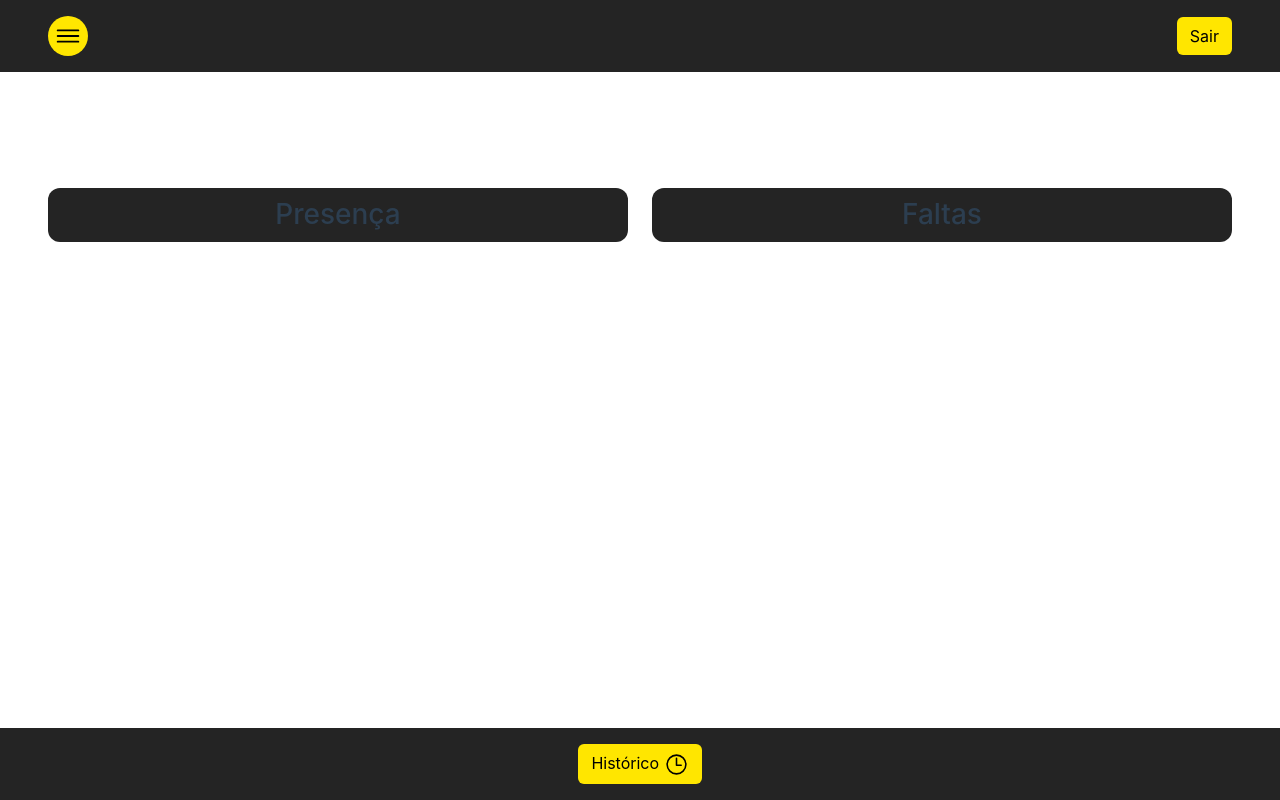
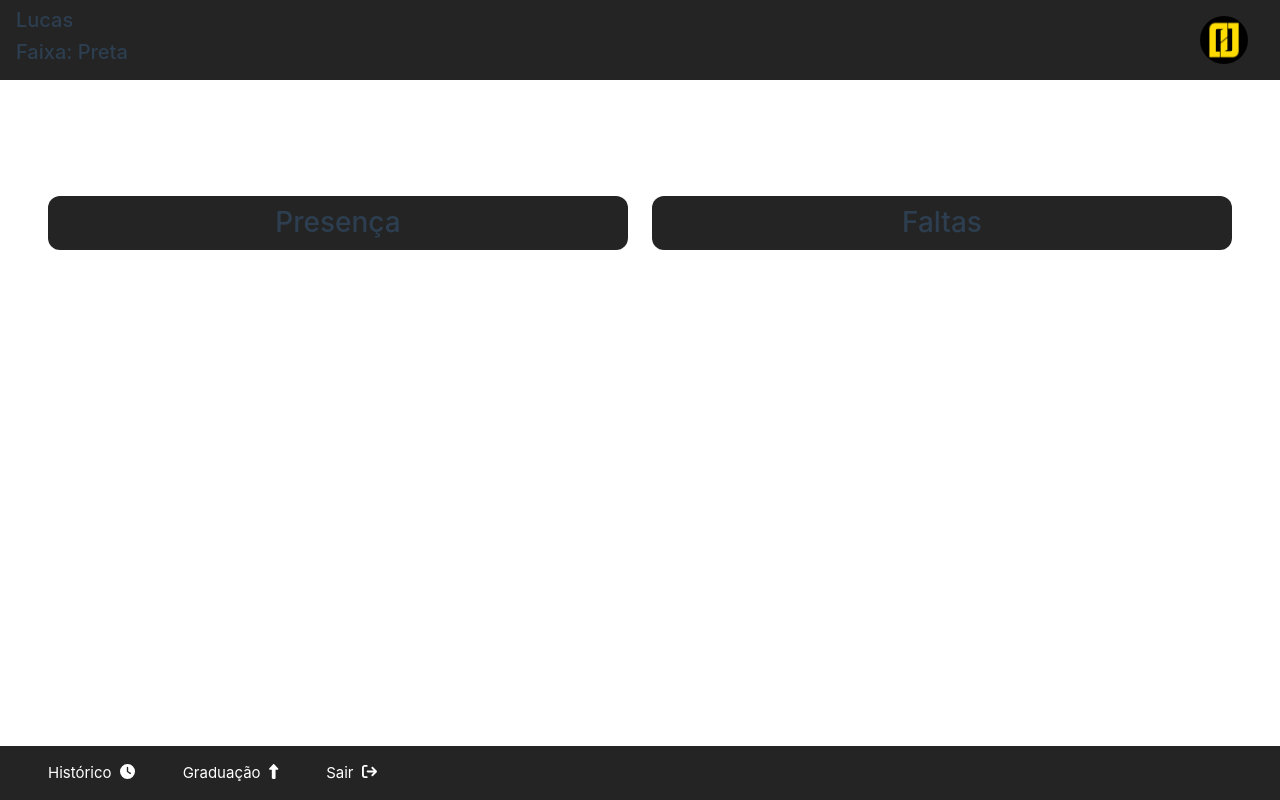
Before and after one commit to LucasAlmeida-jpg/presence-gym, a Vue app: page /user in a window 1280 px wide. Built offline with nearby package versions, Linux system fonts and the light colour scheme; no server answers.

Commit message:
some components and fontawsome

```diff
--- a/src/assets/base.css
+++ b/src/assets/base.css
@@ -139,3 +139,16 @@ footer {
   border-radius: 50%;
   width: 40px;
 }
+
+.thumb-user {
+  width: 48px;
+  height: 48px;
+  border-radius: 50%;
+  display: inline-block;
+  object-fit: cover;
+}
+
+.link{
+  text-decoration: none;
+  color: white !important;
+}
--- /dev/null
+++ b/src/components/Footer.vue
@@ -0,0 +1,16 @@
+<template>
+    <footer class="d-flex py-3 px-4">
+            <div class="ps-4">
+                <a class="link">Histórico <span class="ps-1"><FontAwesomeIcon icon="clock" /></span></a>
+            </div>
+            <div class="ps-5">
+                <a class="link">Graduação <span class="ps-1"><FontAwesomeIcon icon="up-long" /></span></a>
+            </div>
+            <div class="ps-5">
+                <a class="link" @click="logOut()">Sair <span class="ps-1"><FontAwesomeIcon icon="arrow-right-from-bracket" /></span></a>
+            </div>
+        </footer>
+</template>
+<script setup>
+    import { FontAwesomeIcon } from '@fortawesome/vue-fontawesome'
+</script>
--- /dev/null
+++ b/src/components/UserBar.vue
@@ -0,0 +1,11 @@
+<template>
+    <div class="d-flex align-items-center justify-content-between">
+                <div>
+                    <h5>Lucas</h5>
+                    <h5>Faixa: Preta</h5>
+                </div>
+            </div>
+            <div class="me-3">
+                <img class="thumb-user" src="/images/almeida_mini.png" alt="">
+            </div>
+</template>
--- a/src/main.js
+++ b/src/main.js
@@ -11,9 +11,10 @@ axios.defaults.baseURL = 'http://127.0.0.1:8000'
 
 import { library } from '@fortawesome/fontawesome-svg-core'
 import { fas } from '@fortawesome/free-solid-svg-icons'
+import { faClock} from '@fortawesome/free-regular-svg-icons'
 import {faFontAwesome } from '@fortawesome/free-brands-svg-icons'
 
-library.add(fas, faFontAwesome)
+library.add(fas, faClock, faFontAwesome)
 
 const app = createApp(App || HomeView);
 
--- a/src/views/ProfessorView.vue
+++ b/src/views/ProfessorView.vue
@@ -1,19 +1,6 @@
 <template>
     <nav class="px-5 py-3 d-flex align-items-center justify-content-between">
-        <div class="d-flex align-items-center justify-content-between">
-
-            <div class="people" type="button" data-bs-toggle="offcanvas" data-bs-target="#offcanvasWithBothOptions">
-                <img src="../assets/menu.svg" alt="">
-            </div>
-            <!-- <div>
-                <h5>Nome: Lucas</h5>
-            <h5>Faixa: Preta</h5>
-            <h5>Turno: Matutino</h5>
-            </div> -->
-        </div>
-        <div>
-            <button class="btn" @click="logOut()">Sair</button>
-        </div>
+        <UserBar />
         <div class="offcanvas offcanvas-start" data-bs-scroll="true" tabindex="-1" id="offcanvasWithBothOptions"
             aria-labelledby="offcanvasWithBothOptionsLabel">
             <div class="offcanvas-header">
@@ -52,17 +39,18 @@
         </table>
     </div>
 
-    <footer class="row px-5 py-3 position-fixed">
-        <div class="col-md-12 text-center">
-            <button class="btn">Histórico <span><img class="time" src="../assets/history.svg" alt=""></span></button>
-        </div>
-    </footer>
+    <Footer />
 </template>
 <script>
 import axios from "axios";
 import moment from 'moment';
+import UserBar from '../components/userBar.vue';
+import Footer from '../components/Footer.vue';
 
-    export default {
+export default {
+    components:{
+        UserBar, Footer
+    },
     data() {
         return {
             TOKEN: localStorage.getItem("token"),
@@ -125,12 +113,13 @@ import moment from 'moment';
         }
 
     },
-    };
+};
 </script>
 
 <script setup>
     import { FontAwesomeIcon } from '@fortawesome/vue-fontawesome'
-</script><style scoped>
+</script>
+<style scoped>
     .card-historic{
         height: auto;
         border-radius: 10px;
--- a/src/views/UserView.vue
+++ b/src/views/UserView.vue
@@ -1,20 +1,9 @@
 <template>
     <section class="container-0">
-        <nav class="px-5 py-3 d-flex align-items-center justify-content-between">
-            <div class="d-flex align-items-center justify-content-between">
+        <nav class="px-3 py-2 d-flex align-items-center justify-content-between">
 
-                <div class="people" type="button" data-bs-toggle="offcanvas" data-bs-target="#offcanvasWithBothOptions">
-                    <img src="../assets/menu.svg" alt="">
-                </div>
-                <!-- <div>
-                    <h5>Nome: Lucas</h5>
-                <h5>Faixa: Preta</h5>
-                <h5>Turno: Matutino</h5>
-                </div> -->
-            </div>
-            <div>
-                <button class="btn" @click="logOut()">Sair</button>
-            </div>
+            <UserBar />
+
             <div class="offcanvas offcanvas-start" data-bs-scroll="true" tabindex="-1" id="offcanvasWithBothOptions"
                 aria-labelledby="offcanvasWithBothOptionsLabel">
                 <div class="offcanvas-header">
@@ -27,7 +16,7 @@
             </div>
         </nav>
 
-       <div class="container" style="margin-top:80px;" v-if="data?.pending == 0">
+       <div class="container" style="margin-top:80px;" v-if="data?.pending?.length == 0">
             <div class="row d-flex justify-content-center">
                 <div class="col-md-6 col-sm-12">
                     <div class="btn btn-success py-3 w-100">
@@ -47,7 +36,7 @@
             </div>
         </div>
 
-        <div class="container" style="margin-top:80px;" v-if="data?.refused?.status == 'refused'">
+        <!-- <div class="container" style="margin-top:80px;" v-if="data?.refused?.status == 'refused'">
             <div class="row d-flex justify-content-center">
                 <div class="col-md-6 col-sm-12">
                     <div class="btn btn-danger py-3 w-100">
@@ -55,7 +44,7 @@
                     </div>
                 </div>
             </div>
-        </div>
+        </div> -->
 
         <article class="row article px-5 py-3 text-center" style="margin-top:100px;">
             <div class="col-md-6 mb-3">
@@ -72,20 +61,26 @@
             </div>
         </article>
 
-        <footer class="row px-5 py-3">
-            <div class="col-md-12 text-center">
-                <button class="btn">Histórico <span><img class="time" src="../assets/history.svg" alt=""></span></button>
-            </div>
-        </footer>
+        <Footer />
+
     </section>
 </template>
 <script>
+
 import axios from "axios";
+import UserBar from '../components/userBar.vue'
+import Footer from '../components/Footer.vue'
 
 export default {
+    components:{
+        UserBar,
+        Footer
+    },
+
     data() {
         return {
             TOKEN: localStorage.getItem("token"),
+            me: {},
             data:[],
             pending: [],
             refused: [],
@@ -98,6 +93,9 @@ export default {
 
   mounted(){
     this.getPresences();
+    const userJson = localStorage.getItem('me');
+    let user = JSON.parse(userJson);
+    this.me = user;
   },
 
   methods: {
@@ -122,7 +120,7 @@ export default {
             if (response.status === 201) {
                 this.data.pending = response.data;
             } else {
-            console.log(response.error);
+                alert('Voce já marcou sua presenca na data de hoje.')
             }
         });
     },
```
Lines whose indentation alone changed are shown as unchanged.
